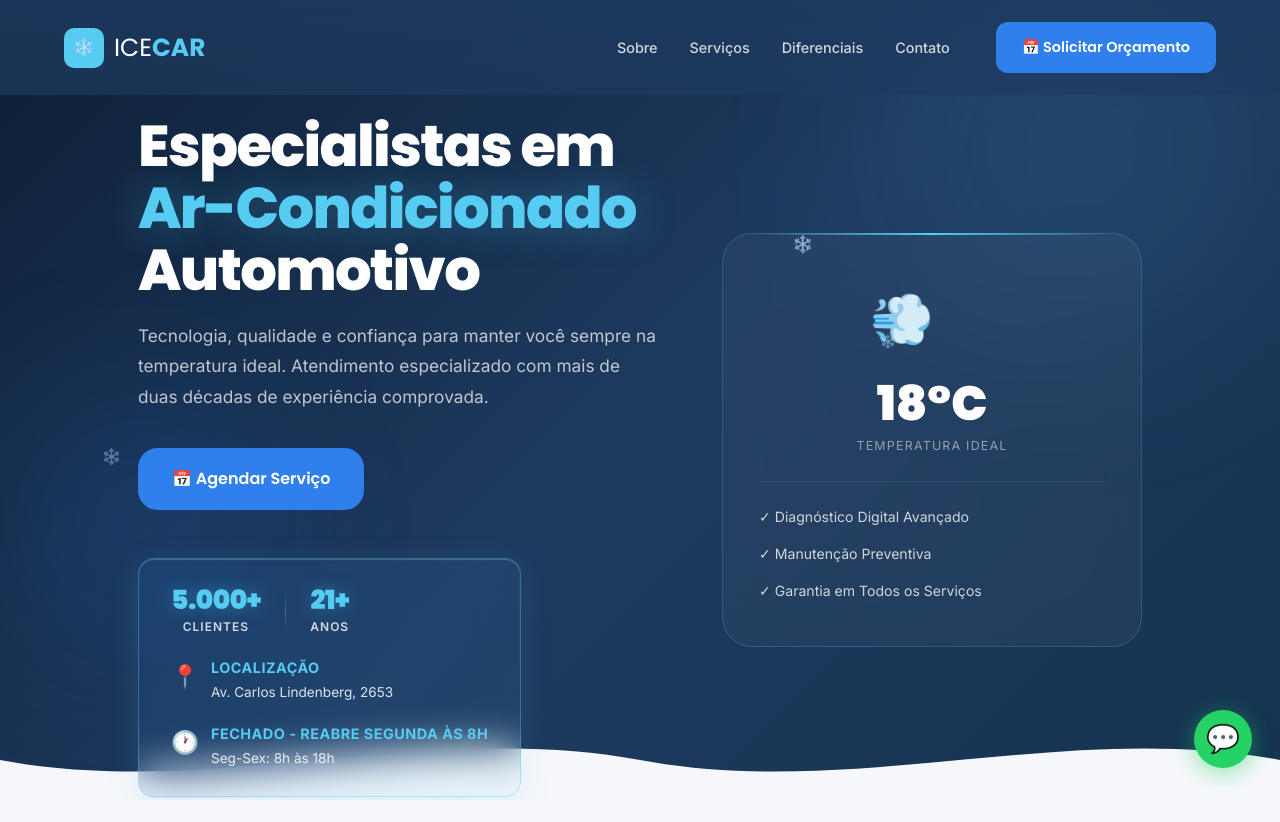
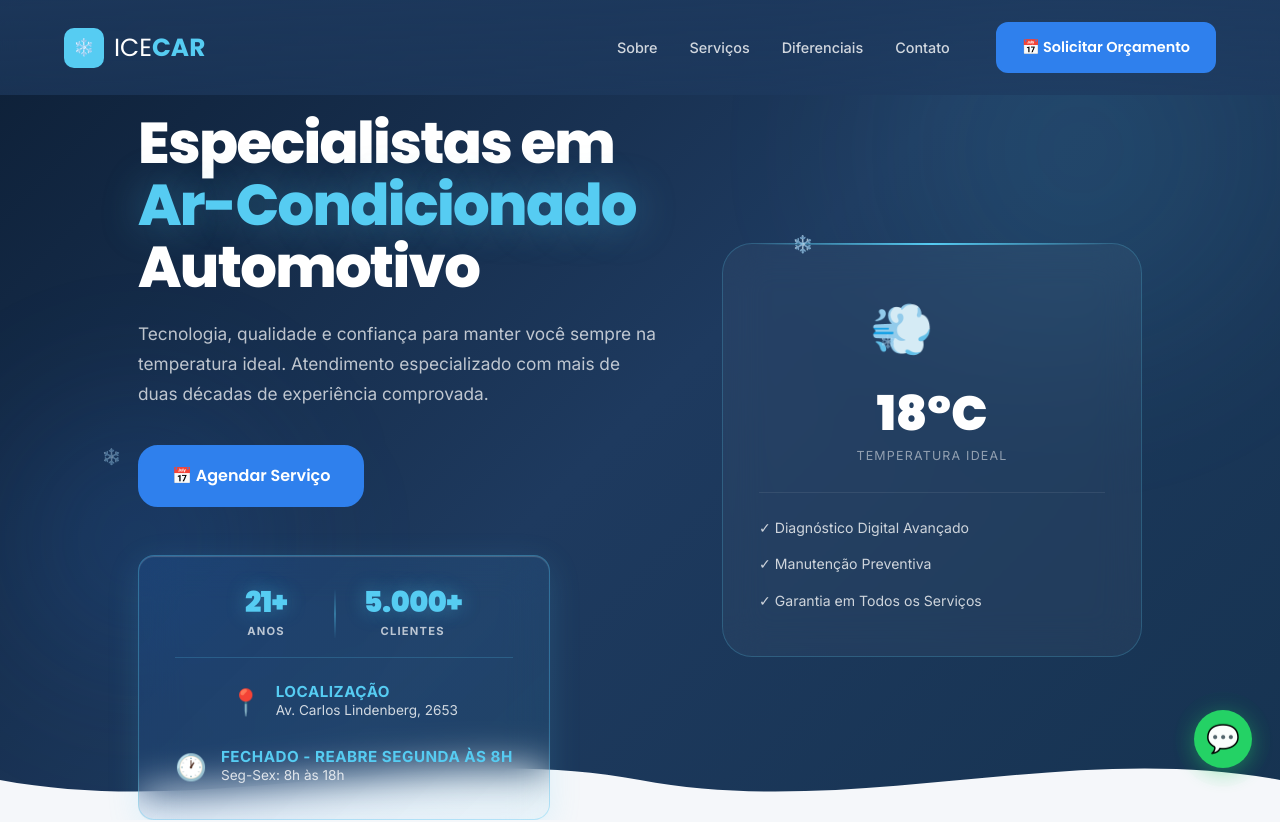
Before and after one commit to Lucas-dev98/ICE_CAR, a React (Vite) app: page / in a window 1280 px wide. Shown: the top 822 px of the page. Built offline with nearby package versions, Linux system fonts and the light colour scheme.

Commit message:
UX: Reorder stats - 21+ Anos first, 5.000+ Clientes second, centered alignment

```diff
--- a/src/components/Hero.css
+++ b/src/components/Hero.css
@@ -123,13 +123,14 @@
 .hero-info-card {
   display: flex;
   flex-direction: column;
-  gap: 20px;
-  padding: 28px 32px;
+  gap: 24px;
+  padding: 32px 36px;
   background: linear-gradient(135deg, rgba(47, 128, 237, 0.12), rgba(86, 204, 242, 0.08));
   border: 1.5px solid rgba(86, 204, 242, 0.35);
   border-radius: 16px;
   backdrop-filter: blur(20px);
   width: fit-content;
+  max-width: 100%;
   box-shadow: 0 8px 32px rgba(86, 204, 242, 0.15), inset 0 1px 1px rgba(255, 255, 255, 0.2);
   margin-top: 28px;
 }
@@ -137,7 +138,13 @@
 .info-card-row {
   display: flex;
   align-items: center;
-  gap: 24px;
+  gap: 28px;
+  justify-content: center;
+}
+
+.info-card-row:first-child {
+  padding-bottom: 16px;
+  border-bottom: 1px solid rgba(86, 204, 242, 0.2);
 }
 
 .info-card-stat {
@@ -145,11 +152,12 @@
   flex-direction: column;
   align-items: center;
   text-align: center;
+  min-width: 80px;
 }
 
 .info-card-stat strong {
   font-family: 'Poppins', sans-serif;
-  font-size: 1.65rem;
+  font-size: 1.8rem;
   font-weight: 900;
   color: #56CCF2;
   line-height: 1;
@@ -159,51 +167,52 @@
 }
 
 .info-card-stat span {
-  font-size: 0.75rem;
-  color: rgba(255, 255, 255, 0.8);
+  font-size: 0.7rem;
+  color: rgba(255, 255, 255, 0.7);
   text-transform: uppercase;
-  letter-spacing: 1px;
+  letter-spacing: 1.2px;
   display: block;
-  margin-top: 4px;
-  font-weight: 600;
+  margin-top: 6px;
+  font-weight: 700;
 }
 
 .info-card-divider {
   width: 1.5px;
-  height: 42px;
+  height: 50px;
   background: linear-gradient(180deg, rgba(255, 255, 255, 0), rgba(86, 204, 242, 0.4), rgba(255, 255, 255, 0));
+  flex-shrink: 0;
 }
 
 .info-card-item {
   display: flex;
-  align-items: flex-start;
-  gap: 12px;
+  align-items: center;
+  gap: 14px;
   min-width: 0;
-  flex: 1;
+  flex: 0 1 auto;
 }
 
 .info-card-item span {
-  font-size: 1.4rem;
+  font-size: 1.6rem;
   flex-shrink: 0;
-  margin-top: 2px;
   display: block;
 }
 
 .info-card-item strong {
   display: block;
   color: #56CCF2;
-  font-size: 0.9rem;
+  font-size: 0.95rem;
   font-weight: 700;
-  margin-bottom: 4px;
+  margin-bottom: 3px;
   text-transform: uppercase;
   letter-spacing: 0.5px;
+  line-height: 1;
 }
 
 .info-card-item p {
-  color: rgba(255, 255, 255, 0.85);
+  color: rgba(255, 255, 255, 0.8);
   font-size: 0.85rem;
   margin: 0;
-  line-height: 1.4;
+  line-height: 1.3;
 }
 
 .hero-card {
--- a/src/components/Hero.jsx
+++ b/src/components/Hero.jsx
@@ -106,13 +106,13 @@ const Hero = () => {
           <div className="hero-info-card">
             <div className="info-card-row">
               <div className="info-card-stat">
-                <strong>5.000+</strong>
-                <span>Clientes</span>
+                <strong>21+</strong>
+                <span>Anos</span>
               </div>
               <div className="info-card-divider"></div>
               <div className="info-card-stat">
-                <strong>21+</strong>
-                <span>Anos</span>
+                <strong>5.000+</strong>
+                <span>Clientes</span>
               </div>
             </div>
 
```
